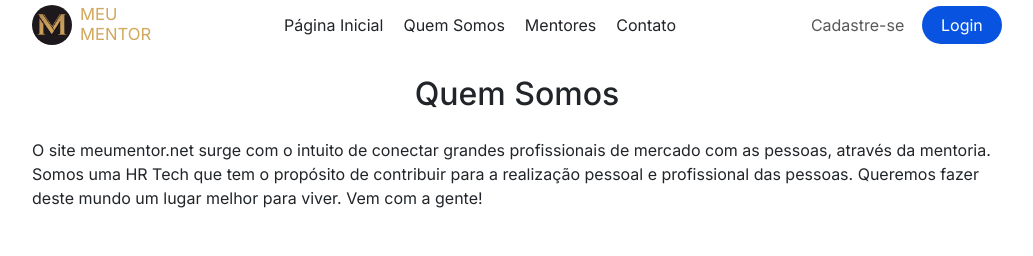
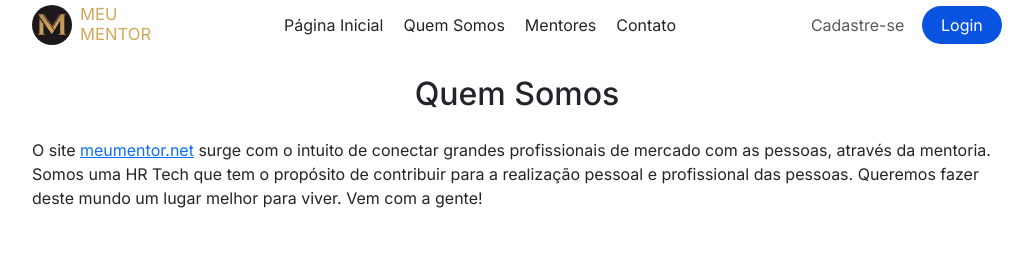
Before and after one commit to meumentor/meumentor-frontend, a Next.js app: page /quem-somos in a window 1280 px wide. Shown: the top 256 px of the page, without its empty margins (123-1156 px from the left). Built offline with nearby package versions, Linux system fonts and the light colour scheme.

Commit message:
Feature: link to meumentor.net

```diff
--- a/src/app/quem-somos/page.tsx
+++ b/src/app/quem-somos/page.tsx
@@ -14,7 +14,7 @@ export default function About() {
               Quem Somos
             </h2>
             <p>
-              O site meumentor.net surge com o intuito de conectar grandes
+              O site <a href='https://meumentor.net'>meumentor.net</a> surge com o intuito de conectar grandes
               profissionais de mercado com as pessoas, através da mentoria.
               Somos uma HR Tech que tem o propósito de contribuir para a
               realização pessoal e profissional das pessoas. Queremos fazer
```
